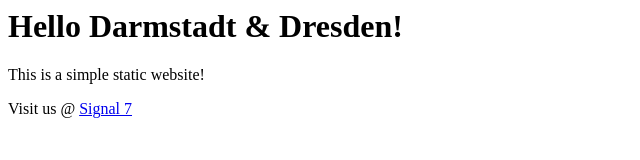
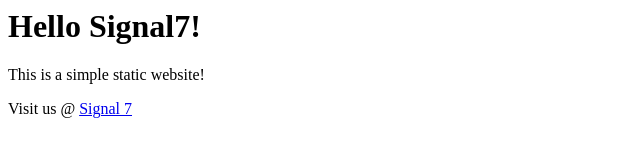
Before and after one commit to seakayone/kubernetes-demo, a plain HTML site: page pv/index.html in a window 1280 px wide. Shown: the whole page, without its empty margins (0-640 px from the left). Drawn offline with Linux system fonts and the light colour scheme.

```diff
--- a/pv/index.html
+++ b/pv/index.html
@@ -1,5 +1,5 @@
 <html>
-<h1>Hello Darmstadt & Dresden!</h1>
+<h1>Hello Signal7!</h1>
   <p>This is a simple static website!</p>
   <p>Visit us @ <a href="https://signal7.de">Signal 7</a></p>
 </html>
```
Also changed, not shown: 2 other files.
